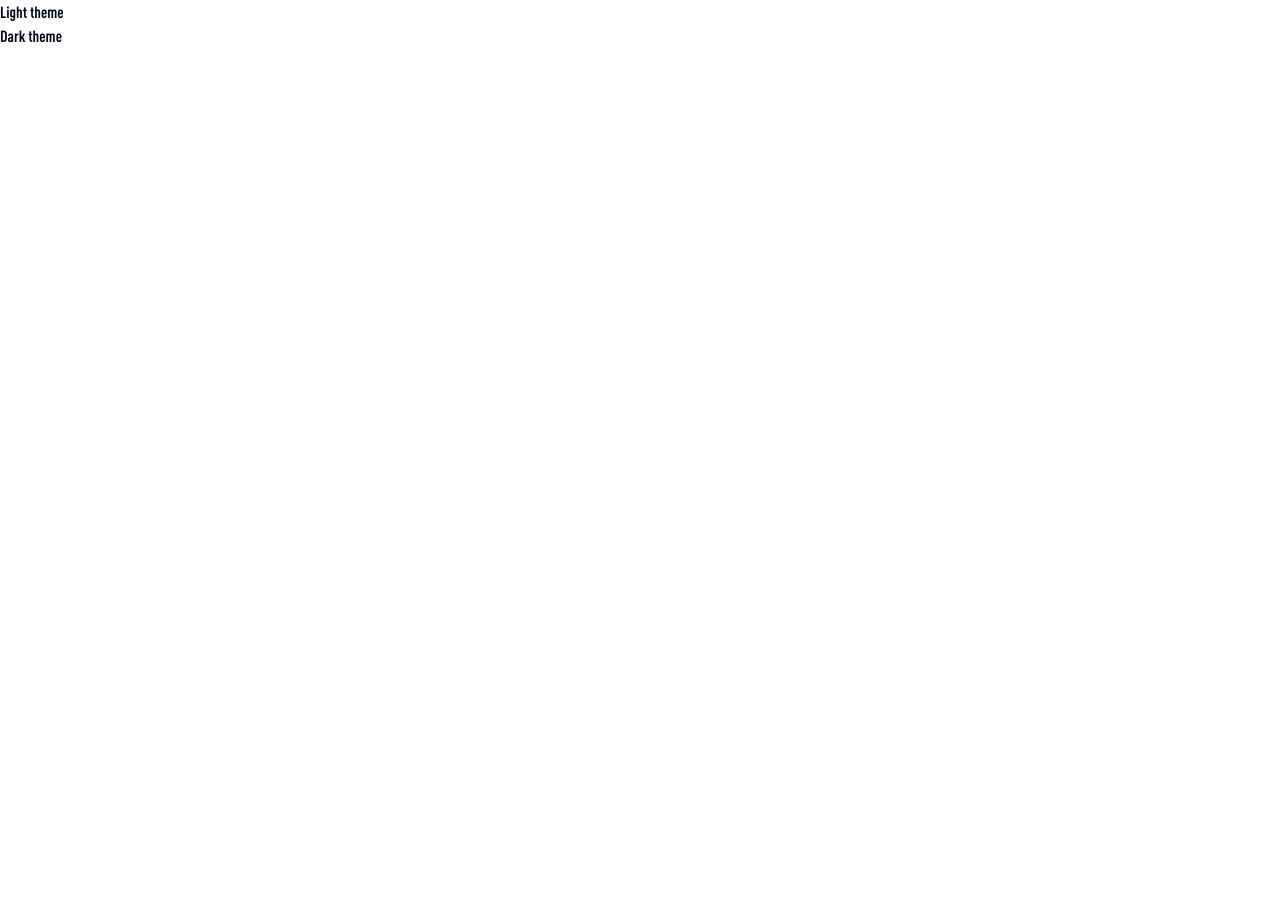
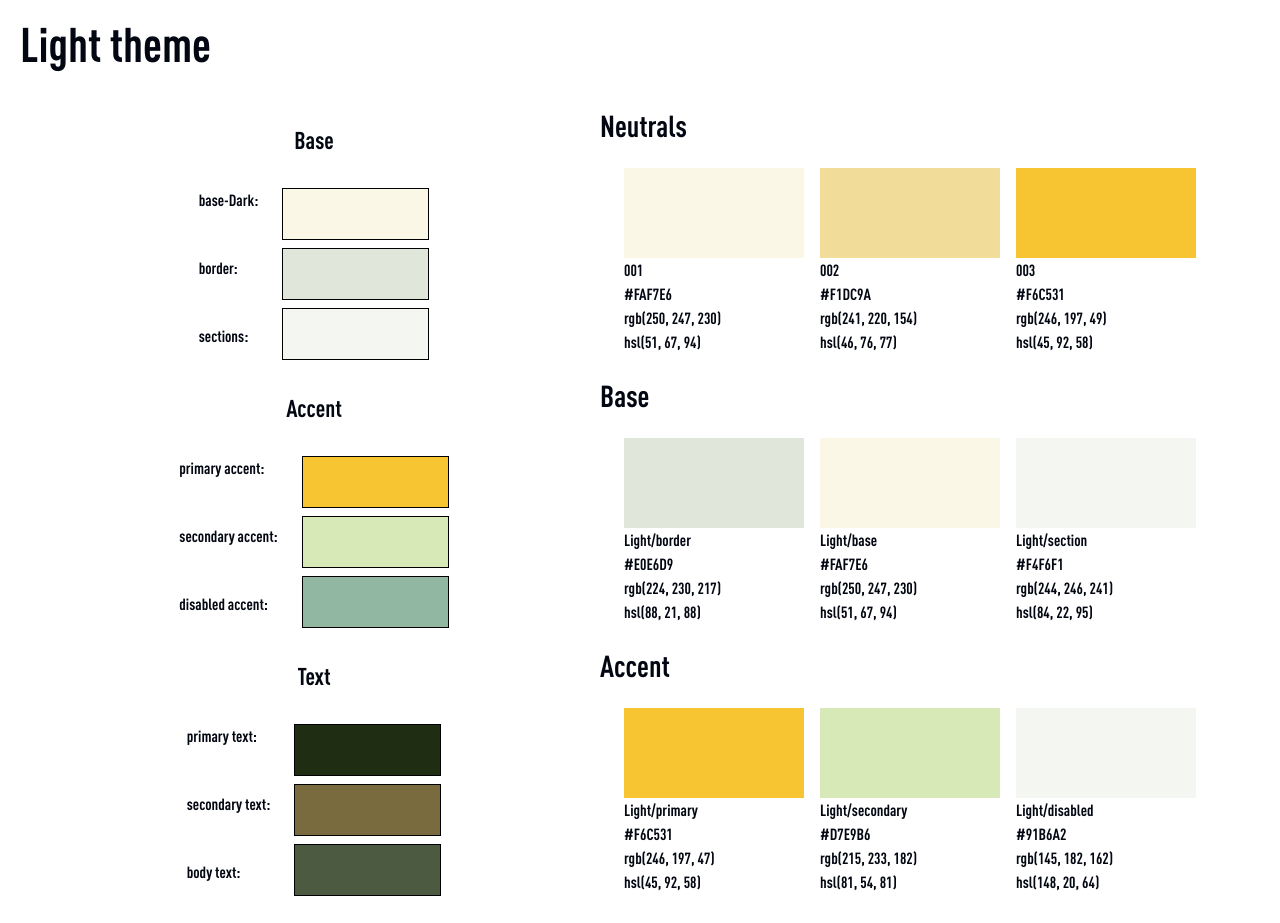
Before and after one commit to TahirAlauddin/Vibera, a Next.js app in the folder frontend/: page /ui-guide/color-palette in a window 1280 px wide. Shown: the top 923 px of the page. Before the commit the page ends 800 px from the top, so only its background shows below. Built offline with nearby package versions, Linux system fonts and the light colour scheme.

Commit message:
feat(frontend): add color palette light theme

```diff
--- a/frontend/src/app/ui-guide/color-palette/page.tsx
+++ b/frontend/src/app/ui-guide/color-palette/page.tsx
@@ -1,12 +1,207 @@
-export default function colorPalette() {
+const LEFT_SECTIONS = [
+    {
+        title: "Base",
+        labels: ["base-Dark:", "border:", "sections:"],
+        colors: ["#FAF7E6", "#E0E6D9", "#F4F6F1"],
+    },
+    {
+        title: "Accent",
+        labels: ["primary accent:", "secondary accent:", "disabled accent:"],
+        colors: ["#F6C531", "#D7E9B6", "#91B6A2"],
+    },
+    {
+        title: "Text",
+        labels: ["primary text:", "secondary text:", "body text:"],
+        colors: ["#1F2E13", "#7A6B3F", "#4B5A41"],
+    },
+    {
+        title: "Neutrals",
+        labels: ["001:", "002:", "003:"],
+        colors: ["#FAF7E6", "#F1DC9A", "#F6C531"],
+    },
+];
+
+const RIGHT_SECTIONS = [
+    {
+        title: "Neutrals",
+        items: [
+            {
+                color: "#FAF7E6",
+                name: "001",
+                hex: "#FAF7E6",
+                rgb: "rgb(250, 247, 230)",
+                hsl: "hsl(51, 67, 94)",
+            },
+            {
+                color: "#F1DC9A",
+                name: "002",
+                hex: "#F1DC9A",
+                rgb: "rgb(241, 220, 154)",
+                hsl: "hsl(46, 76, 77)",
+            },
+            {
+                color: "#F6C531",
+                name: "003",
+                hex: "#F6C531",
+                rgb: "rgb(246, 197, 49)",
+                hsl: "hsl(45, 92, 58)",
+            },
+        ],
+    },
+    {
+        title: "Base",
+        items: [
+            {
+                color: "#E0E6D9",
+                name: "Light/border",
+                hex: "#E0E6D9",
+                rgb: "rgb(224, 230, 217)",
+                hsl: "hsl(88, 21, 88)",
+            },
+            {
+                color: "#FAF7E6",
+                name: "Light/base",
+                hex: "#FAF7E6",
+                rgb: "rgb(250, 247, 230)",
+                hsl: "hsl(51, 67, 94)",
+            },
+            {
+                color: "#F4F6F1",
+                name: "Light/section",
+                hex: "#F4F6F1",
+                rgb: "rgb(244, 246, 241)",
+                hsl: "hsl(84, 22, 95)",
+            },
+        ],
+    },
+    {
+        title: "Accent",
+        items: [
+            {
+                color: "#F6C531",
+                name: "Light/primary",
+                hex: "#F6C531",
+                rgb: "rgb(246, 197, 47)",
+                hsl: "hsl(45, 92, 58)",
+            },
+            {
+                color: "#D7E9B6",
+                name: "Light/secondary",
+                hex: "#D7E9B6",
+                rgb: "rgb(215, 233, 182)",
+                hsl: "hsl(81, 54, 81)",
+            },
+            {
+                color: "#F4F6F1",
+                name: "Light/disabled",
+                hex: "#91B6A2",
+                rgb: "rgb(145, 182, 162)",
+                hsl: "hsl(148, 20, 64)",
+            },
+        ],
+    },
+    {
+        title: "Text",
+        items: [
+            {
+                color: "#1F2E13",
+                name: "Light/primary",
+                hex: "#1F2E13",
+                rgb: "rgb(31, 46, 19)",
+                hsl: "hsl(93, 42, 13)",
+            },
+            {
+                color: "#7A6B3F",
+                name: "Light/secondary",
+                hex: "#7A6B3F",
+                rgb: "rgb(122, 107, 63)",
+                hsl: "hsl(45, 32, 36)",
+            },
+            {
+                color: "#4B5A41",
+                name: "Light/body",
+                hex: "#4B5A41",
+                rgb: "rgb(75, 90, 65)",
+                hsl: "hsl(96, 16, 30)",
+            },
+        ],
+    },
+];
+
+function LeftSection({ title, labels, colors }) {
     return (
-        <div>
-            <div>
-                <h2>Light theme</h2>
+        <section>
+            <h3 className="text-center p-4 text-2xl">{title}</h3>
+            <div className="flex flex-row p-4 justify-center">
+                <div className="flex flex-col gap-11 pr-6">
+                    {labels.map((label, i) => (
+                        <p key={i}>{label}</p>
+                    ))}
+                </div>
+                <div className="flex flex-col gap-2">
+                    {colors.map((color, i) => (
+                        <div
+                            key={i}
+                            className="w-[147px] h-[52px] border border-black"
+                            style={{ backgroundColor: color }}
+                        />
+                    ))}
+                </div>
             </div>
+        </section>
+    );
+}
+
+function RightSection({ title, items }) {
+    return (
+        <section>
+            <h2 className="text-3xl">{title}</h2>
+            <div className="flex flex-row p-4">
+                {items.map((item, i) => (
+                    <div key={i} className="p-2">
+                        <div
+                            className="w-[180px] h-[90px]"
+                            style={{ backgroundColor: item.color }}
+                        />
+                        <p>{item.name}</p>
+                        <p>{item.hex}</p>
+                        <p>{item.rgb}</p>
+                        <p>{item.hsl}</p>
+                    </div>
+                ))}
+            </div>
+        </section>
+    );
+}
+
+export default function ColorPalette() {
+    return (
+        <div className="p-5">
+            <h2 className="text-5xl font-bold">Light theme</h2>
+
+            <div className="flex flex-row p-6">
+                <div className="flex flex-1 flex-col p-4">
+                    {LEFT_SECTIONS.map((section, i) => (
+                        <LeftSection key={i} {...section} />
+                    ))}
+                </div>
+
+                <div className="flex flex-1 p-4">
+                    <section>
+                        <div>
+                            {RIGHT_SECTIONS.map((section, i) => (
+                                <RightSection key={i} {...section} />
+                            ))}
+                        </div>
+                    </section>
+                </div>
+            </div>
+
             <div>
                 <h2>Dark theme</h2>
+                <div></div>
+                <div></div>
             </div>
         </div>
-    )
+    );
 }
```
